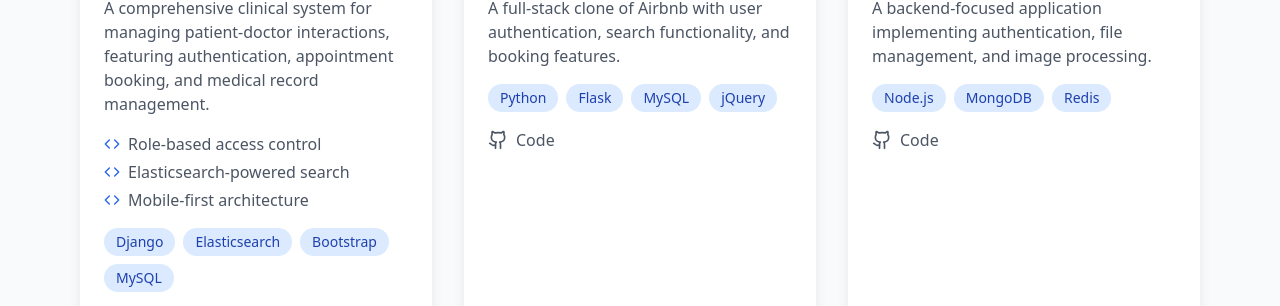
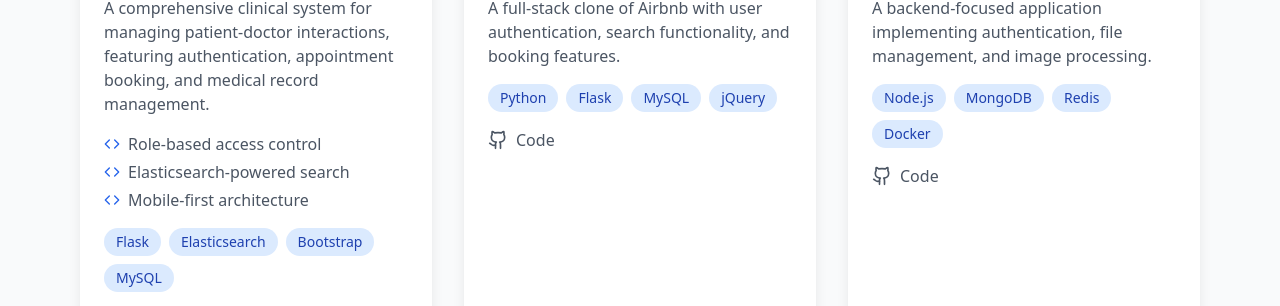
Before and after one commit to AhmedShehab1/Portfolio, a React (Vite) app: page / in a window 1280 px wide. Shown: the part 2180-2486 px from the top of the page. Built offline with nearby package versions, Linux system fonts and the light colour scheme.

Commit message:
Update technology stack for projects in Projects component

```diff
--- a/src/components/Projects.tsx
+++ b/src/components/Projects.tsx
@@ -5,7 +5,7 @@
   {
     title: 'Raseel Clinical System',
     description: 'A comprehensive clinical system for managing patient-doctor interactions, featuring authentication, appointment booking, and medical record management.',
-    tech: ['Django', 'Elasticsearch', 'Bootstrap', 'MySQL'],
+    tech: ['Flask', 'Elasticsearch', 'Bootstrap', 'MySQL'],
     image: 'https://images.unsplash.com/photo-1576091160399-112ba8d25d1d?ixlib=rb-1.2.1&auto=format&fit=crop&w=800&q=80',
     github: 'https://github.com/AhmedShehab1/Raseel_Clinical_System',
     highlights: [
@@ -24,7 +24,7 @@
   {
     title: 'File Manager API',
     description: 'A backend-focused application implementing authentication, file management, and image processing.',
-    tech: ['Node.js', 'MongoDB', 'Redis'],
+    tech: ['Node.js', 'MongoDB', 'Redis', 'Docker'],
     image: 'https://images.unsplash.com/photo-1544396821-4dd40b938ad3?ixlib=rb-1.2.1&auto=format&fit=crop&w=800&q=80',
     github: 'https://github.com/AhmedShehab1/alx-files_manager'
   },
```
